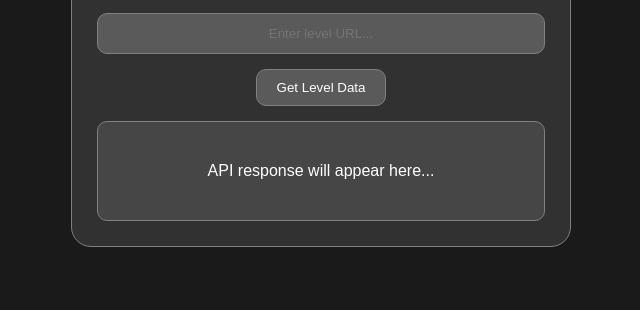
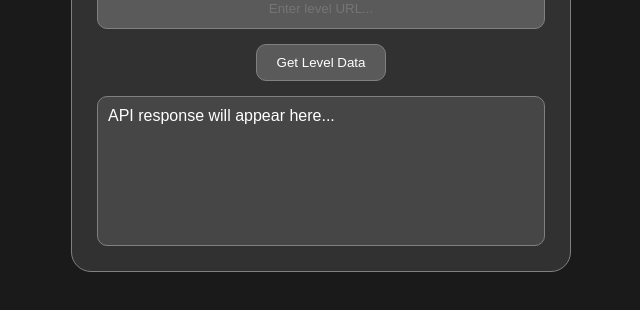
Before and after one commit to K1dfun/LEVELINFO, a plain HTML site: page index.html in a window 1280 px wide. Shown: the part 324-634 px from the top of the page, without its empty margins (319-959 px from the left). Drawn offline with Linux system fonts and the light colour scheme.

Commit message:
basic changes to the api output

```diff
--- a/index.html
+++ b/index.html
@@ -34,13 +34,11 @@
             justify-content: center;
             gap: 15px;
         }
-        input, .output {
+        input {
             width: 100%;
             padding: 12px;
             border-radius: 10px;
             text-align: center;
-        }
-        input {
             border: 1px solid gray;
             background: rgba(255, 255, 255, 0.2);
             color: white;
@@ -57,11 +55,19 @@
         .output {
             border: 1px solid gray;
             background: rgba(255, 255, 255, 0.1);
-            min-height: 100px;
+            min-height: 150px;
+            max-height: 300px;
+            width: 100%;
+            overflow-y: auto;
             word-break: break-word;
+            padding: 10px;
+            text-align: left;
             display: flex;
-            align-items: center;
-            justify-content: center;
+            flex-direction: column;
+            align-items: flex-start;
+            justify-content: flex-start;
+            white-space: pre-wrap;
+            border-radius: 10px;
         }
     </style>
 </head>
@@ -87,13 +93,19 @@
             fetch(apiUrl)
                 .then(response => response.json())
                 .then(data => {
-                    document.getElementById('apiOutput').innerText = JSON.stringify(data, null, 2);
+                    document.getElementById('apiOutput').innerHTML = formatData(data);
                 })
                 .catch(error => {
                     document.getElementById('apiOutput').innerText = "Error fetching data";
                     console.error(error);
                 });
         }
+
+        function formatData(data) {
+            return Object.entries(data)
+                .map(([key, value]) => `<strong>${key}:</strong> ${JSON.stringify(value, null, 2)}`)
+                .join('<br><br>');
+        }
     </script>
 </body>
 </html>
```
